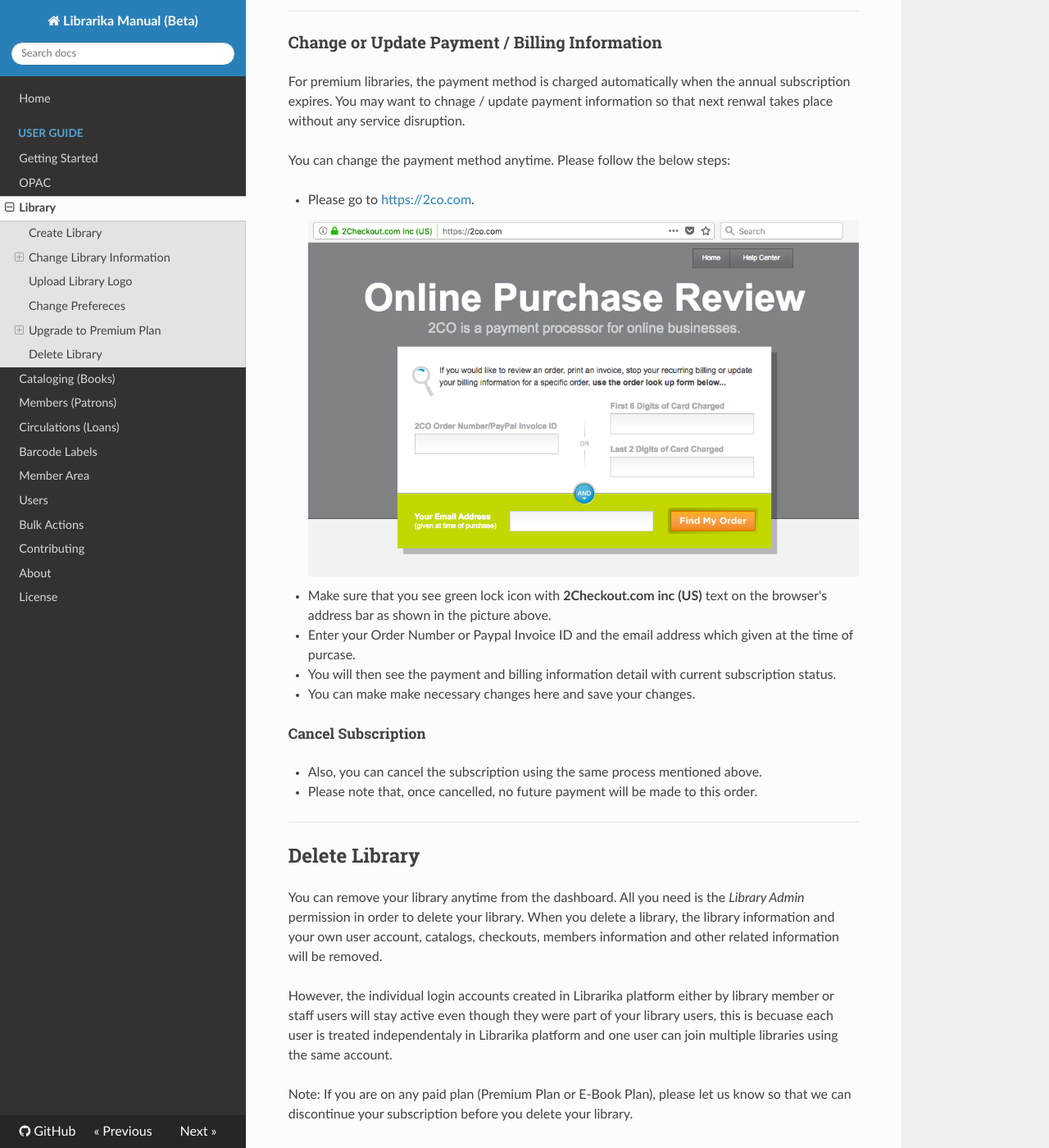
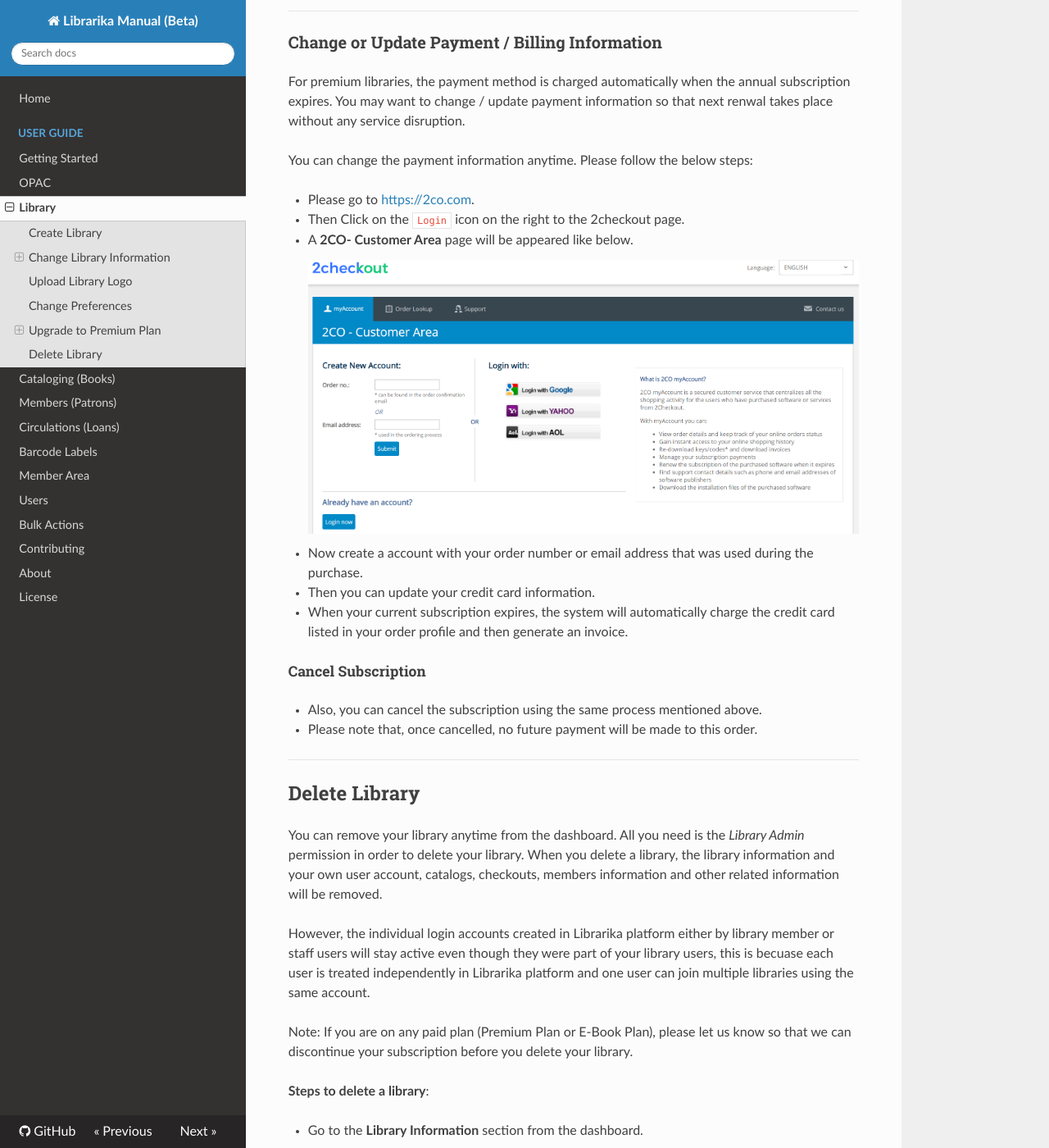
Before and after one commit to Librarika/manual, an MkDocs documentation site: the page built from docs/libraries.md, in a window 1280 px wide and 1400 px high, scrolled down 7086 px. Shown: the whole window at 82% size. Built offline with MkDocs 1.6.1, drawn with Linux system fonts in a browser that asks for light colours; nearby versions of some CDN libraries; old or Windows-style settings are respelled for this version of MkDocs; some of the changed text lies outside the part shown.

Commit message:
- create documentation on opac, fix gramatical errors on each page.

```diff
--- a/docs/libraries.md
+++ b/docs/libraries.md
@@ -52,13 +52,13 @@
 	![Library Information form](img/library-information-organization-info.png)
 
 * Enter / update the information that you feel necessary.
-* Clik on `Submit` button to save your changes.
+* Click on `Submit` button to save your changes.
 
 ---
 
 ## Upload Library Logo
 
-Logo is the single most import thing that gives your library an official identity. Please update your library logo as soon as possible to make it looks professional. For personal library, it is ok to keep the default Librarika logo.
+Logo is the single most important thing that gives your library an official identity. Please update your library logo as soon as possible to make it looks professional. For personal library, it is ok to keep the default Librarika logo.
 
 We support 200x200 pixel size file in PNG/JPG format.
 
@@ -73,19 +73,19 @@
 	![Library Information form](img/library-information-organization-info.png)
 
 * In Logo field click on the `browse` button and select a 200x200 pixel size png/jpg file.
-* Clik on the `Submit` button to save your changes.
+* Click on the `Submit` button to save your changes.
 
 ---
 
-## Change Prefereces
+## Change Preferences
 
-The preferences section is the single most important settings page for your library. Here you can change followings:
+The preferences section is the single most important settings page for your library. Here you can change the followings:
 
 * Basic options
 * Self-service settings
 * Request items settings
 * Notifications and Reminders settings
-* Apperances / themes / languages settings
+* Appearances / themes / languages settings
 
 **Steps to update preferences**:
 
@@ -98,8 +98,8 @@
 	![Library preference form](img/preference-reminders.png)
 
 * Set / Enter / update the value that you want.
-* Clik on the `Submit` button to save your changes.
-* You latest changes will be applied instantly.
+* Click on the `Submit` button to save your changes.
+* Your latest changes will be applied instantly.
 
 ---
 
@@ -131,18 +131,20 @@
 
 ### Change or Update Payment / Billing Information
 
-For premium libraries, the payment method is charged automatically when the annual subscription expires. You may want to chnage / update payment information so that next renwal takes place without any service disruption.
+For premium libraries, the payment method is charged automatically when the annual subscription expires. You may want to change / update payment information so that next renwal takes place without any service disruption.
 
-You can change the payment method anytime. Please follow the below steps:
+You can change the payment information anytime. Please follow the below steps:
 
 * Please go to [https://2co.com](https://2co.com).
+* Then Click on the `Login` icon on the right to the 2checkout page.
+* A **2CO- Customer Area** page will be appeared like below.
 
-	![2co order review form](img/2co-review-form.png)
+	![2co my account form](img/2co-myAccount-form.png)
 
-* Make sure that you  see green lock icon with **2Checkout.com inc (US)** text on the browser's address bar as shown in the picture above.
-* Enter your Order Number or Paypal Invoice ID and the email address which given at the time of purcase.
-* You will then see the payment and billing information detail with current subscription status.
-* You can make make necessary changes here and save your changes.
+* Now create a account with your order number or email address that was used during the purchase.
+* Then you can update your credit card information.
+* When your current subscription expires, the system will automatically charge the credit card listed in your order profile and then generate an invoice.
+
 
 ##### Cancel Subscription
 
@@ -155,7 +157,7 @@
 
 You can remove your library anytime from the dashboard. All you need is the _Library Admin_ permission in order to delete your library. When you delete a library, the library information and your own user account, catalogs, checkouts, members information and other related information will be removed.
 
-However, the individual login accounts created in Librarika platform either by library member or staff users will stay active even though they were part of your library users, this is becuase each user is treated independentaly in Librarika platform and one user can join multiple libraries using the same account.
+However, the individual login accounts created in Librarika platform either by library member or staff users will stay active even though they were part of your library users, this is becuase each user is treated independently in Librarika platform and one user can join multiple libraries using the same account.
 
 Note: If you are on any paid plan (Premium Plan or E-Book Plan), please let us know so that we can discontinue your subscription before you delete your library.
 
@@ -170,4 +172,4 @@
 	![Remove library form](img/remove-library-form.png)
 
 * Check `Remove my Library` and `Confirm removal` options as shown above.
-* Clik on the `Submit` button.
+* Once you click on the `Submit` button your library will be deleted.
```
Also changed, not shown: other parts of docs/libraries.md (+4 -4 lines), docs/cataloging.md (+5 -9 lines), docs/getting-started.md (+4 -4 lines), docs/index.md (+2 -2 lines), docs/members.md (+4 -4 lines), docs/opacs.md (+13 -10 lines), docs/img/2co-myAccount-form.png (added), docs/img/catalog-items-ebooks-add-form.png (added), docs/img/catalog-items-manual-add-button.png (deleted), docs/img/catalog-items-manual-add-form.png, docs/img/media-manual-add-form.png (deleted), docs/img/opac_catalog_search_keyword.png, docs/img/opac_catalog_search_mediatype.png, docs/img/opac_home_menu.png (added).
